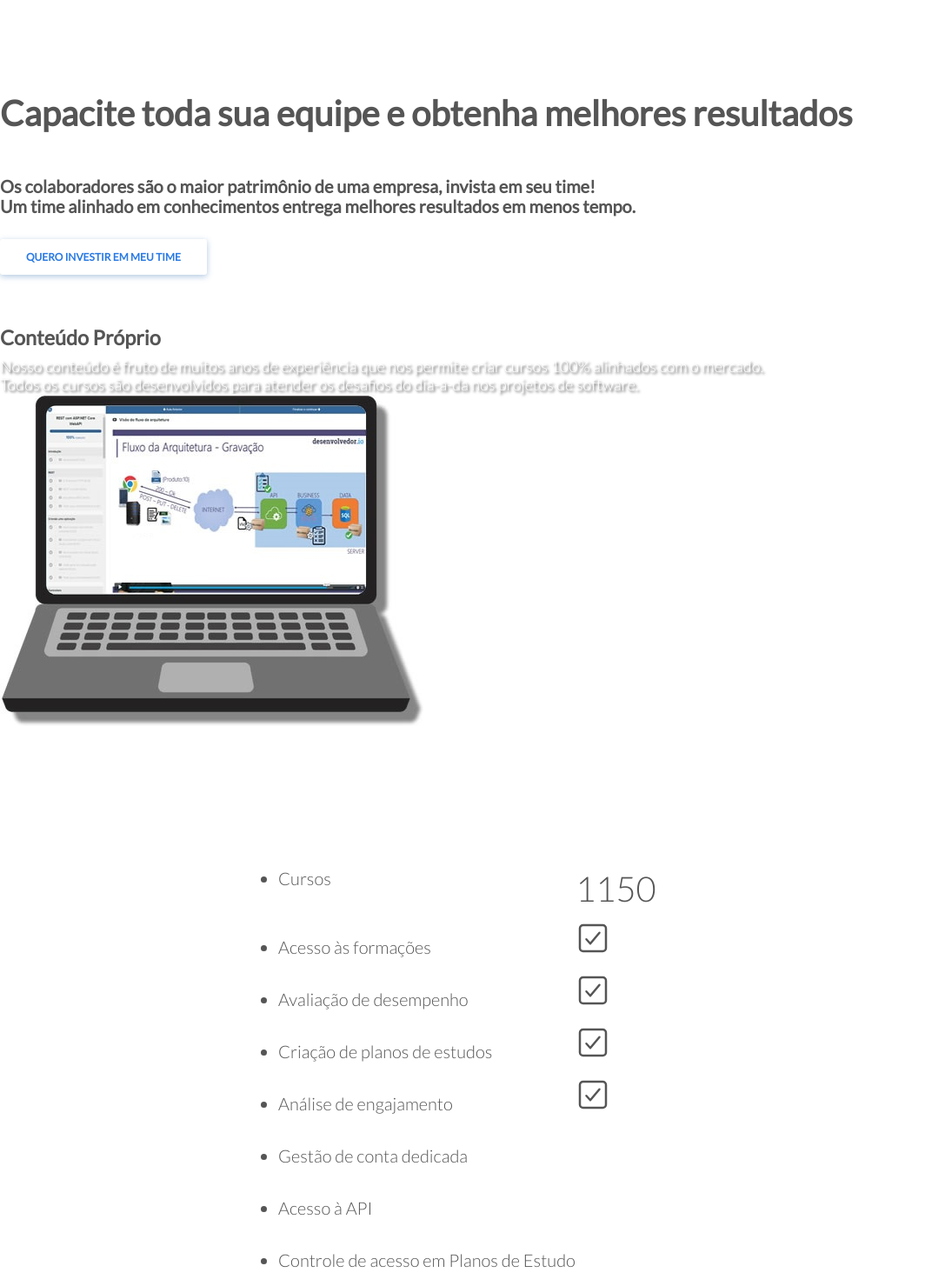
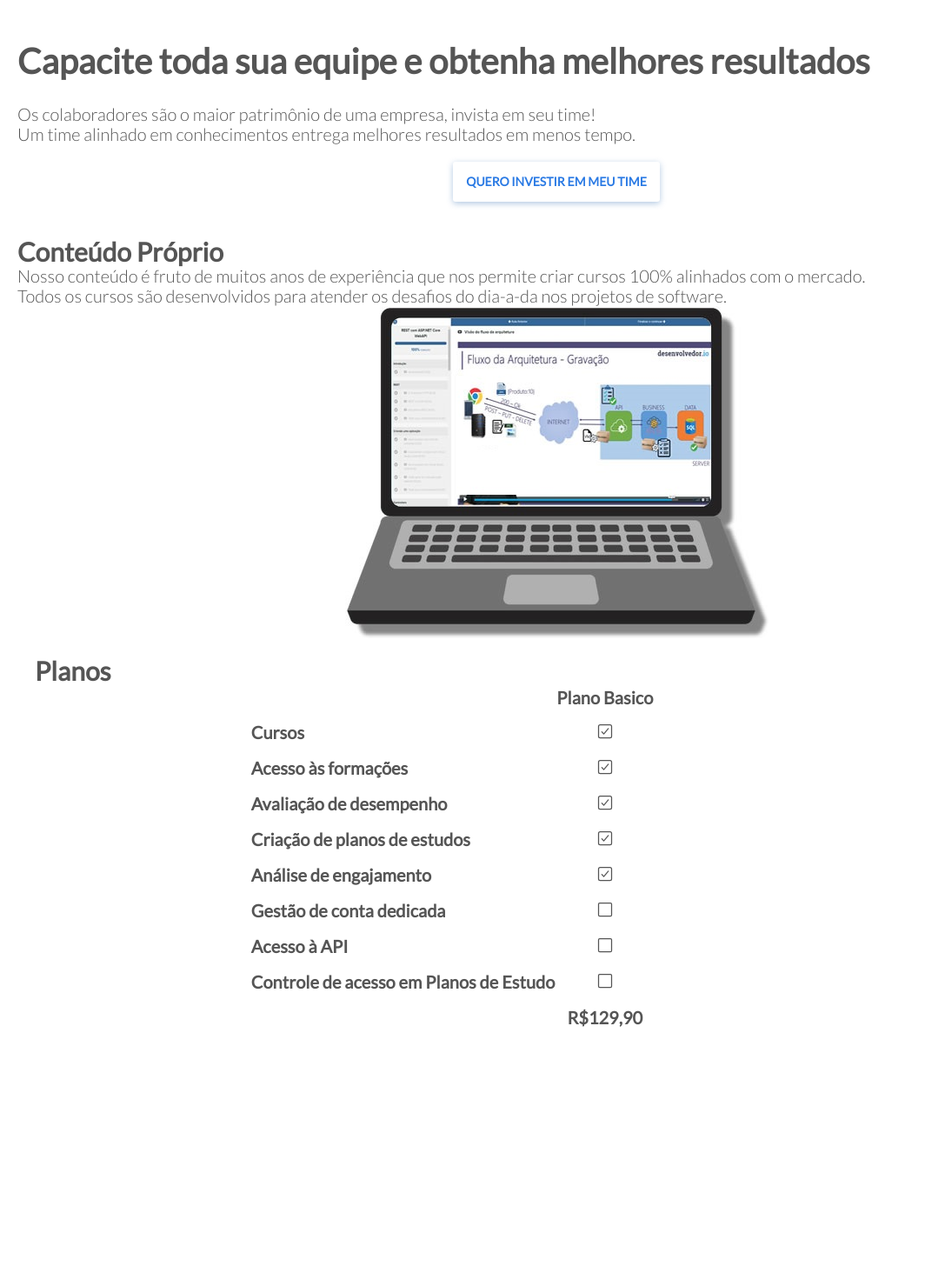
Before and after one commit to MobCursos/mobcursos, a PHP site: page /empresa.html in a window 1280 px wide. Shown: the part 110-1589 px from the top of the page at 87% size, without its empty margins (0-1064 px from the left). After the commit the page ends 1291 px from the top, so only its background shows below. Run offline with PHP 8.4, Linux system fonts and the light colour scheme; style sheets or scripts are compiled from the project's sources; some libraries are stand-ins or nearby versions.

Commit message:
criacao empresa para celular

```diff
--- a/empresa.html
+++ b/empresa.html
@@ -5,8 +5,6 @@
 
         <!-- Importação do normalize css para arrumar bugs -->
         <link rel="stylesheet" type="text/css" href="vendors/css/normalize.css">
-        <!-- Importação do sistema de grid -->
-        <link rel="stylesheet" type="text/css" href="vendors/css/grid.css">
         <!-- Importação do nossa folha de estilo -->
         <link rel="stylesheet" type="text/css" href="resources/css/style.css">
         <!-- Importação da fonte Lato -->
@@ -57,56 +55,52 @@
                 <img src="resources/img/logo-blue0.png" alt="logo MobCursos" class="logo">
             </nav>
         </header>
-
-        <section id="empresa" class="empresa-section-features">
-            <div class="row">
+        <div class="container-empresa-info">
+            <section id="empresa" class="item-section">
+                <div class="texto-apresentacao">
                     <h1>Capacite toda sua equipe e obtenha melhores resultados</h1>
-                <h2 class="empresa-header-subtitulo">
-                    <br>Os colaboradores são o maior patrimônio de uma empresa, invista em seu time!<br>
-                    Um time alinhado em conhecimentos entrega melhores resultados em menos tempo.<br><br><br>
-                </h2>
+                    <p>
+                        Os colaboradores são o maior patrimônio de uma empresa, invista em seu time!<br>
+                        Um time alinhado em conhecimentos entrega melhores resultados em menos tempo.
+                    </p>
+                </div>
+                    <div class="botao-centralizado">
                         <a href="#" class="formacoes-botao-plano">quero investir em meu time</a>
                     </div>
-            <section id="empresa1" class="empresa-section-features">
-                <div class="row">
-                    <div class="col span-2-of-4 box">
-                        <h3>Conteúdo Próprio</h3>
-                        <p class="empresas-sobre-texto">
+                </div>
+            </section>
+            <section id="empresa1" class="item-section">
+                    <div class="">
+                        <div class="">
+                            <h2>Conteúdo Próprio</h2>
+                            <p>
                                 Nosso conteúdo é fruto de muitos anos de experiência que nos permite criar cursos 100% alinhados com o mercado.
                                 <br>Todos os cursos são desenvolvidos para atender os desafios do dia-a-da nos projetos de software.
                             </p>
                         </div>
-                    <div class="col">
-                        <img src="./resources/img/conteudo_proprio.jpg" alt="conteudo proprio" title="conteudo proprio">
+                        <div class="botao-centralizado">
+                            <img src="./resources/img/conteudo_proprio.jpg" alt="conteudo proprio" title="conteudo proprio" class="img-empresa">
                         </div>
                     </div>
-        </section>
-        <section id="planos">
-            <div class="row">
-                <div class="row">
-                    <ul class="planos-empresas">
-                        <li class="cursos">Cursos</li>
-                        <li class="planos">Acesso às formações</li>
-                        <li class="planos">Avaliação de desempenho</li>
-                        <li class="planos">Criação de planos de estudos</li>
-                        <li class="planos">Análise de engajamento</li>
-                        <li class="planos">Gestão de conta dedicada</li>
-                        <li class="planos">Acesso à API</li>
-                        <li class="planos">Controle de acesso em Planos de Estudo</li>
-                    </ul>
-                    <ul class="planos-empresas2">
-                        <li class="icons">1150</li>
-                        <li class="icons"><ion-icon name="checkbox-outline"></ion-icon></li>
-                        <li class="icons"><ion-icon name="checkbox-outline"></ion-icon></li>
-                        <li class="icons"><ion-icon name="checkbox-outline"></ion-icon></li>
-                        <li class="icons"><ion-icon name="checkbox-outline"></ion-icon></li>
-                    </ul>
-                </div>
-                <div class="row">
-
-                </div>
+            <section id="planos" class="item-section">
+                <h2>Planos</h2>
+                <div class="tabela-curso">
+                    <table>
+                        <tr><th></th><th>Plano Basico</th></tr>
+                        <tr><td>Cursos</td><td class=><ion-icon name="checkbox-outline"></ion-icon></ion-icon></td></tr>
+                        <tr><td>Acesso às formações</td><td ><ion-icon name="checkbox-outline"></ion-icon></ion-icon></td></tr>
+                        <tr><td>Avaliação de desempenho</td><td><ion-icon name="checkbox-outline"></ion-icon></td></tr>
+                        <tr><td>Criação de planos de estudos</td><td><ion-icon name="checkbox-outline"></ion-icon></td></tr>
+                        <tr><td>Análise de engajamento</td><td><ion-icon name="checkbox-outline"></ion-icon></td></tr>
+                        <tr><td>Gestão de conta dedicada</td><td><ion-icon name="square-outline"></ion-icon></td></tr>
+                        <tr><td>Acesso à API</td><td><ion-icon name="square-outline"></ion-icon></ion-icon></td></tr>
+                        <tr><td>Controle de acesso em Planos de Estudo</td><td><ion-icon name="square-outline"></ion-icon></td></tr>
+                        <tr><td></td><td>R$129,90</td></tr>
+                    </table>
                 </div>
             </section>
+        </div>
+
 
 
         <script src="vendors/js/jquery.waypoints.min.js">
--- a/resources/css/queries.css
+++ b/resources/css/queries.css
@@ -11,5 +11,15 @@
 }
 
 @media only screen and (max-width: 480px){
+    h1{
+        font-size: 35px;
+    }
 
+    .img-empresa{
+        max-height: 330px;
+    }
+
+    .empresa-header-subtitulo{
+        margin-left: 4px;
+    }
 }
--- a/resources/css/style.css
+++ b/resources/css/style.css
@@ -23,7 +23,7 @@
 }
 
 html, body {
-    background-color: #fff; /*Define a cor do fundo*/
+    background-color: #FFF; /*Define a cor do fundo*/
     color: #555;
     font-family: 'Lato', 'Arial', sans-serif; /*a terceira opção é qualquer fonte daquela família, note que o nome da família não esta entre aspas.*/
     font-weight: 300; /*de acordo com a fonte que importamos*/
@@ -55,6 +55,26 @@ html, body {
       "text .";
 
 
+}
+
+
+
+.container-empresa-info{
+    /* height: 100vh; */
+
+    display: grid;
+    grid-template-columns: auto;
+    grid-template-rows: auto;
+    grid-template-areas:
+        "section"
+        "section"
+        "section"
+    ;
+}
+
+.item-section{
+    grid-area: section;
+    padding: 20px;
 }
 
 .logo {
@@ -108,7 +128,7 @@ html, body {
     transform: translate(-5%, -75%);
 } */
 
-header h1,p {
+header h1 {
     color: white;
     text-shadow: 2px 2px 3px rgb(37, 37, 37);
 }
@@ -147,12 +167,17 @@ header p{
 /* PAGE Empresas - SECTION 1 (Início) */
 /* ----------------------------------------------- */
 .empresa-header-subtitulo{
-    font-size: 20px;
+    /* font-size: 20px; */
     margin-top: 8px;
 }
 
 section {
     padding: 80px 0;
+}
+
+.botao-centralizado{
+    display: flex;
+    justify-content: center;
 }
 
 /* ----------------------------------------------- */
@@ -164,13 +189,9 @@ section {
 }
 .formacoes-botao-plano{
     z-index: 100;
-    margin-top: -20px;
-    padding-top: 50px;
-    padding-bottom: 50px;
-    padding: 14px 30px;
-    position: absolute;
+    padding: 15px 15px;
     text-decoration: none;
-    font-size: 12px;
+    font-size: 14px;
     font-weight: bold;
     text-transform: uppercase;
     color: #2a7ae4;
@@ -181,28 +202,19 @@ section {
     box-shadow: 0 2px 7px 0 rgba(43,107,177,.37);
 }
 
-.icons{
-    font-size: 40px;
-    list-style-type: none;
-    height: 60px;
+.texto-apresentacao{
+    margin-bottom: 20px;
 }
 
-.planos-empresas{
-    margin-left: 25%;
-    float: left;
+.tabela-curso table td:nth-child(2){
+    text-align: center;
 }
-
-.planos-empresas2{
-    margin-left: 25%;
+.tabela-curso{
+    width: 80%;
+    display: flex;
+    justify-content: center;
 }
-.cursos{
-    height: 60px;
-    font-size: 20px;
+.tabela-curso table td, th{
+    padding-bottom: 15px;
+    font-weight: 1000;
 }
-
-.planos{
-    height: 60px;
-    font-size: 20px;
-    display: list-item;
-    line-height: 60px;
-}
```
Lines whose indentation alone changed are shown as unchanged.
